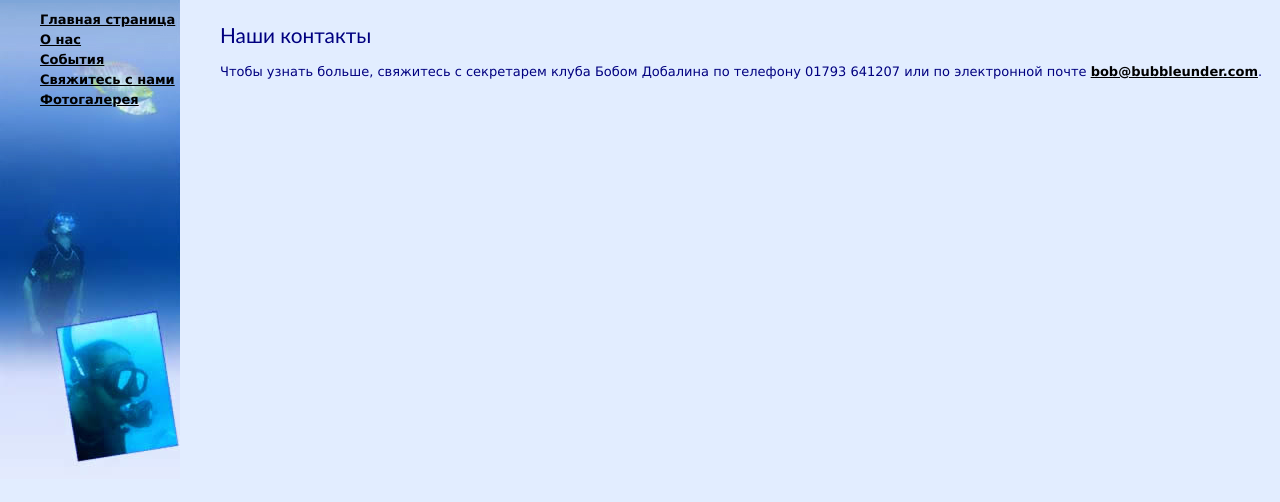
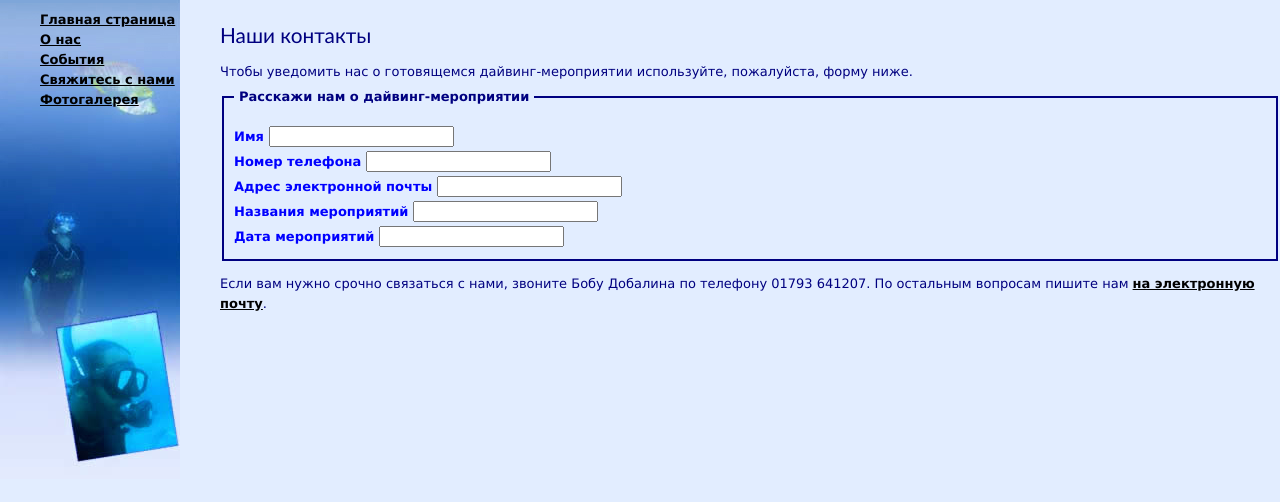
Before and after one commit to semisvetik1284/BubbleUnder, a plain HTML site: page contact.html in a window 1280 px wide. Shown: the part 110-612 px from the top of the page. Drawn offline with Linux system fonts and the light colour scheme.

Commit message:
Добавление формы

```diff
--- a/contact.html
+++ b/contact.html
@@ -26,9 +26,36 @@
 		<div id="bodycontent">
 
 			<h2>Наши контакты</h2>
-			<p>Чтобы узнать больше, свяжитесь с секретарем клуба Бобом Добалина
-			 по телефону 01793 641207 или по электронной почте
-			 <a href="mailto:bob@bubbleunder.com"> bob@bubbleunder.com</a>.</p>
+			<p>Чтобы уведомить нас о готовящемся дайвинг-мероприятии используйте,
+			пожалуйста, форму ниже.</p>
+				<form action="" method="post" class="contact">
+					<fieldset>
+						<legend>Расскажи нам о дайвинг-мероприятии</legend>
+						<div>
+							<label for="contactname">Имя</label>
+							<input type="text" name="contactname" id="contactname"/>
+						</div>
+						<div>
+							<label for="telephone">Номер телефона</label>
+							<input type="text" name="telephone" id="telephone"/>
+						</div>
+						<div>
+							<label for=" email">Адрес электронной почты</label>
+							<input type="text" name="email" id="email"/>
+						</div>
+						<div>
+							<label for="eventname">Названия мероприятий</label>
+							<input type="text" name="eventname" id="eventname"/>
+						</div>
+						<div>
+							<label for="eventdate">Дата мероприятий</label>
+							<input type="text" name="eventdate" id="eventdate"/>
+						</div>
+					</fieldset>
+				</form>
+			<p>Если вам нужно срочно связаться с нами, звоните Бобу Добалина
+			 по телефону 01793 641207. По остальным вопросам пишите нам
+			 <a href="mailto:bob@bubbleunder.com">на электронную почту</a>.</p>
 		</div> <!-- Окончание раздела bodycontent -->
 	</body>
 </html>
--- a/style1.css
+++ b/style1.css
@@ -16,7 +16,7 @@ CSS для сайта Bubble Under
 
 body {
 	font-family: Verdana, Helvetica, Arial, sans-serif;
-	background-color: #e2edff; /*#B0E0E6;*/
+	background-color: #e2edff;
 	line-height: 125%;
 	padding: 0;
 	margin: 0;
@@ -189,3 +189,34 @@ table.events caption {
 	padding-bottom: 5px;
 	font-weight: bold;
 }
+
+form.contact {
+	padding:0;
+	margin:0;
+	margin-top:-15px;
+	line-height:150%;
+}
+
+form.contact fieldset {
+	border: 2px solid navy;
+	padding: 10px;
+}
+
+form.contact legend {
+	font-weight: bold;
+	font-size: small;
+	color: navy;
+	padding: 5px;
+}
+
+form.contact label{
+	font-weight: bold;
+	font-size: small;
+	color: blue;
+}
+
+form.contact label.fixedwidth {
+	display: block;
+	width: 240px;
+	float: left;
+}
```
